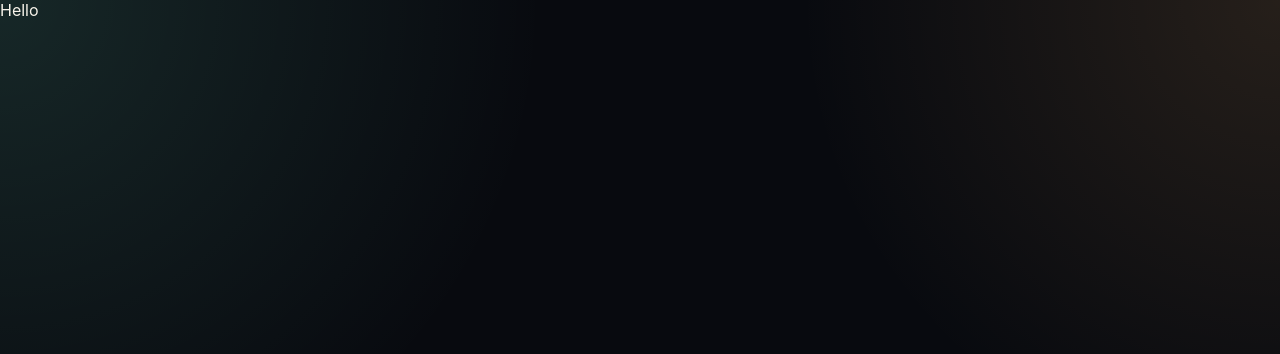
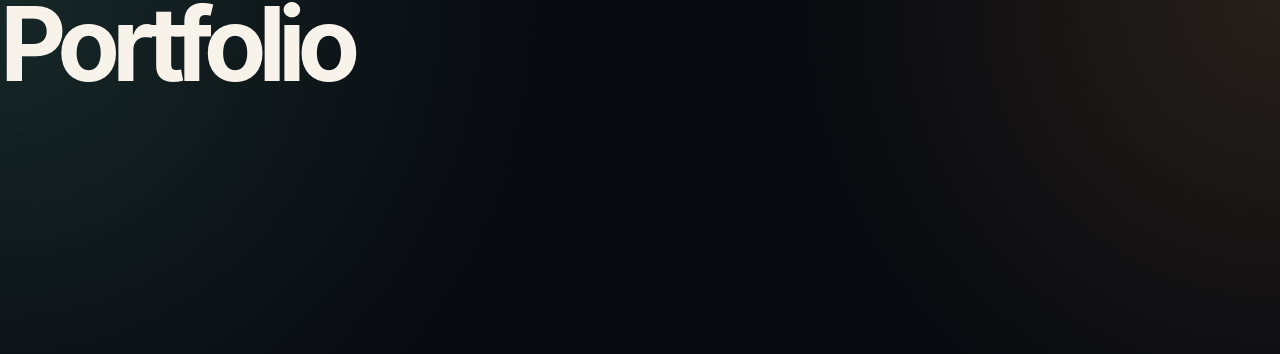
Before and after one commit to 9TEVE-O/lab-ai-tech-solutions-web, a React (Vite) app: page / in a window 1280 px wide. Shown: the top 354 px of the page. Built offline with nearby package versions, Linux system fonts and the light colour scheme.

Commit message:
Add small shell

```diff
--- a/src/App.jsx
+++ b/src/App.jsx
@@ -1,5 +1 @@
-function App() {
-  return <main>Hello</main>;
-}
-
-export default App;
+function App(){return <main><h1>Portfolio</h1></main>;} export default App;
```
